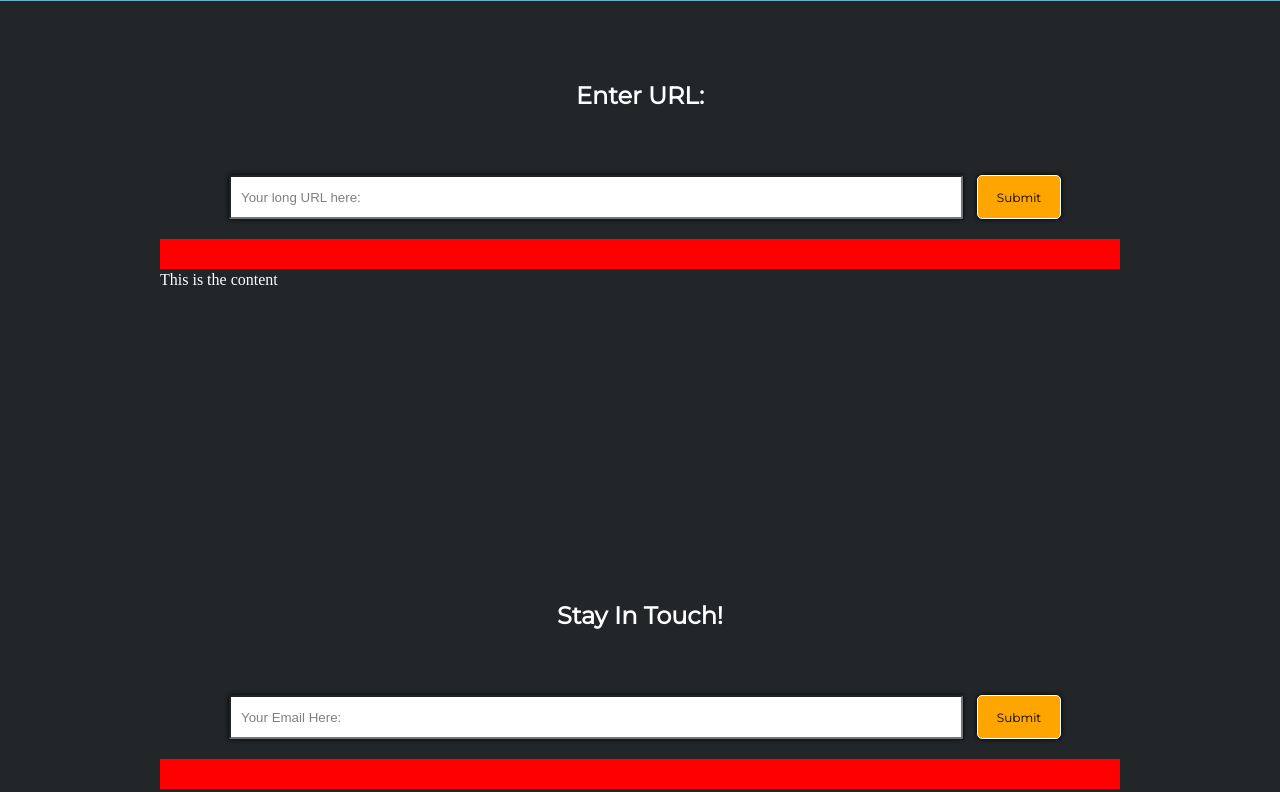
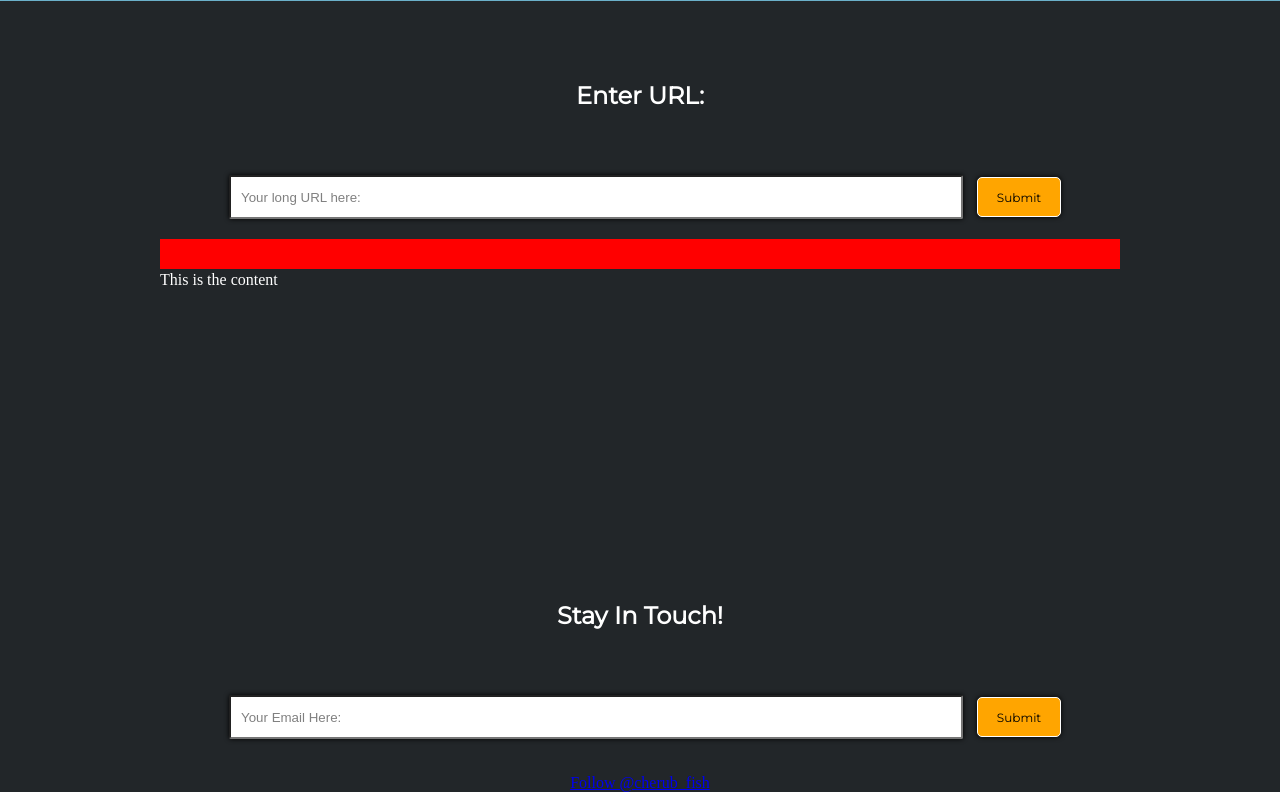
Before and after one commit to bchen528/CherubFish, a Flask app: page / in a window 1280 px wide. Shown: the part 249-1041 px from the top of the page. Run offline with Flask 2, Linux system fonts and the light colour scheme; some libraries are stand-ins or nearby versions; grey boxes are pictures that could not be loaded.

Commit message:
Add twitter and facebook buttons

```diff
--- a/static/styles/stylemain.css
+++ b/static/styles/stylemain.css
@@ -43,5 +43,8 @@ body {
     margin-top: 40px;
     text-align: center;
     font-family: Montserrat
+}
 
+.social_media {
+    justify-content: center;
 }
--- a/static/styles/styleurl.css
+++ b/static/styles/styleurl.css
@@ -17,7 +17,7 @@
 
 .search_button {
     background-color: orange;
-    height: 3.7em;
+    height: 3.4em;
     width: 7em;
     border: 1px white solid;
     border-radius: 5px;
@@ -26,9 +26,16 @@
     font-size: 12px;
 }
 
-#Url_response, #Url_response2 {
+#Url_response {
     background-color: red;
     text-align: center;
     margin-top: 10px;
     height: 30px;
 }
+
+#Url_response2 {
+    display: flex;
+    flex-direction: row;
+    text-align: center;
+    justify-content: center;
+}
--- a/templates/index.html
+++ b/templates/index.html
@@ -33,9 +33,12 @@
                         <input type="submit" class="search_button" onclick="dropDownfunc2();return false">
                     </form>
                     <div id="Url_response2">
-                        {{ response }}
+                        <div class="social_media">
+                            <div><iframe src="https://www.facebook.com/plugins/like.php?href=https%3A%2F%2Fcherubfish.holberton.us&width=61&layout=button_count&action=like&size=small&show_faces=false&share=false&height=21&appId" width="61" height="21" style="border:none;overflow:hidden" scrolling="no" frameborder="0" allowTransparency="true" allow="encrypted-media"></iframe></div>
+                            <a href="https://twitter.com/cherub_fish?ref_src=twsrc%5Etfw" class="twitter-follow-button" data-show-count="false">Follow @cherub_fish</a><script async src="https://platform.twitter.com/widgets.js" charset="utf-8"></script>
+                        </div>
                     </div>
-                </div>
+            </div>
         </section>
     </body>
 </html>
```
